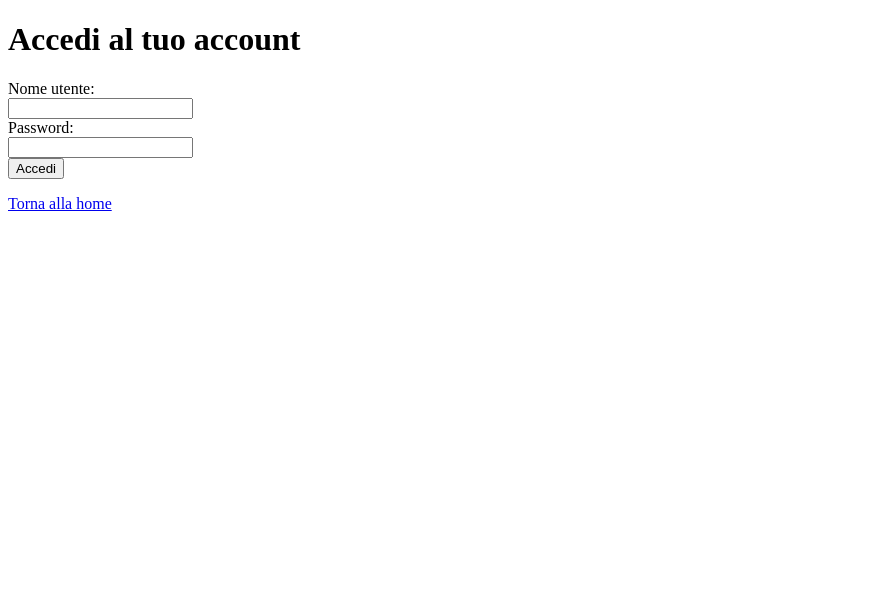
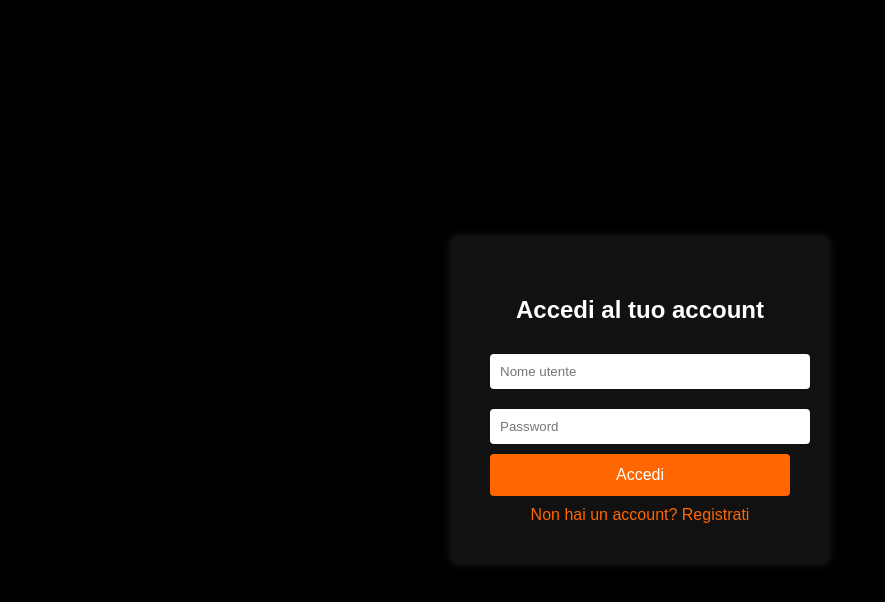
Before and after one commit to Stacco02/staccoa.it, a plain HTML site: page login.html in a window 1280 px wide. Shown: the whole page, without its empty margins (0-885 px from the left). Drawn offline with Linux system fonts and the light colour scheme.

Commit message:
Aggiorna login.html con stile moderno e pulsanti arancioni
Updated the title and improved the styling of the login page. Enhanced the login function with better validation feedback.

```diff
--- a/login.html
+++ b/login.html
@@ -2,30 +2,38 @@
 <html lang="it">
 <head>
     <meta charset="UTF-8">
-    <title>Accesso</title>
+    <title>Accedi - Staccoa.it</title>
+    <style>
+        body { background-color: #000; color: #fff; font-family: Arial, sans-serif; display: flex; align-items: center; justify-content: center; height: 100vh; margin: 0; }
+        .form-container { background-color: #111; padding: 40px; border-radius: 8px; box-shadow: 0 0 10px rgba(255,255,255,0.1); width: 300px; }
+        .form-container h2 { margin-bottom: 20px; text-align: center; }
+        .form-container input { width: 100%; padding: 10px; margin: 10px 0; border-radius: 4px; border: none; }
+        .form-container button { width: 100%; background-color: #ff6600; color: #fff; padding: 12px; border: none; border-radius: 4px; font-size: 16px; cursor: pointer; }
+        .form-container button:hover { background-color: #e65c00; }
+        .form-container a { color: #ff6600; text-decoration: none; display: block; margin-top: 10px; text-align: center; }
+    </style>
     <script>
         function login() {
             var username = document.getElementById('username').value;
             var password = document.getElementById('password').value;
             if (username === 'utente' && password === 'password') {
                 alert('Accesso riuscito!');
-            return false;
             } else {
                 alert('Credenziali non valide');
+            }
             return false;
-        }
         }
     </script>
 </head>
 <body>
-    <h1>Accedi al tuo account</h1>
+    <div class="form-container">
+        <h2>Accedi al tuo account</h2>
         <form onsubmit="return login();">
-        <label for="username">Nome utente:</label><br>
-        <input type="text" id="username" name="username"><br>
-        <label for="password">Password:</label><br>
-        <input type="password" id="password" name="password"><br>
+            <input type="text" id="username" placeholder="Nome utente" required>
+            <input type="password" id="password" placeholder="Password" required>
             <button type="submit">Accedi</button>
         </form>
-    <p><a href="index.html">Torna alla home</a></p>
+        <a href="register.html">Non hai un account? Registrati</a>
+    </div>
 </body>
 </html>
```
Lines whose indentation alone changed are shown as unchanged.
